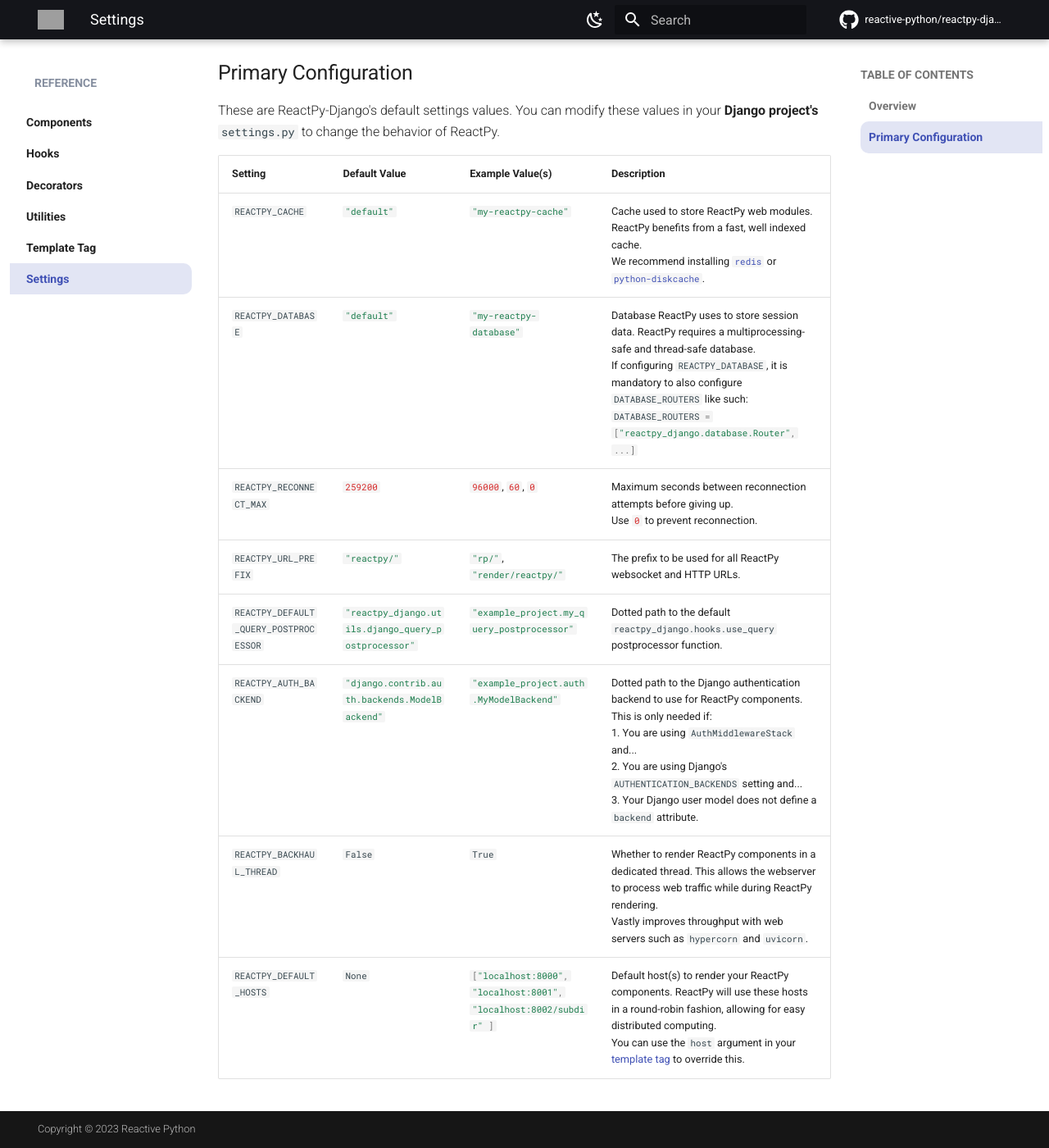
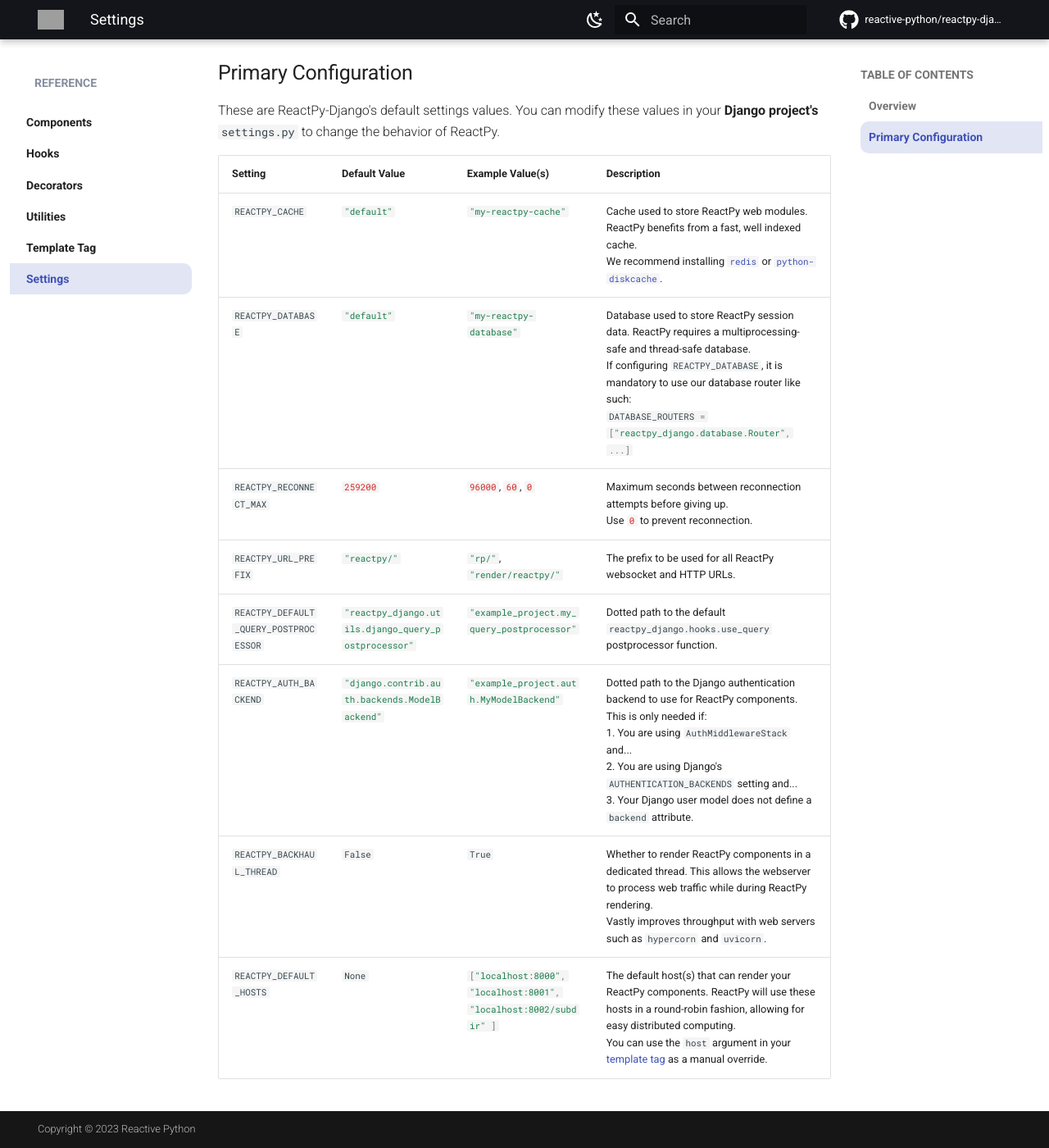
Before and after one commit to reactive-python/reactpy-django, an MkDocs documentation site: the page built from docs/src/features/settings.md, in a window 1280 px wide and 1400 px high, scrolled down 383 px. Shown: the whole window at 82% size. Built offline with MkDocs 1.6.1 and Material for MkDocs 9.7.7, drawn with Linux system fonts in a browser that asks for light colours; comment, search, counter and statistics services are not loaded; the version menu is left out; grey boxes are pictures that could not be loaded.

Commit message:
tweak settings descriptions

```diff
--- a/docs/src/features/settings.md
+++ b/docs/src/features/settings.md
@@ -23,12 +23,12 @@ These are ReactPy-Django's default settings values. You can modify these values
 | Setting | Default Value | Example Value(s) | Description |
 | --- | --- | --- | --- |
 | `REACTPY_CACHE` | `#!python "default"` | `#!python "my-reactpy-cache"` | Cache used to store ReactPy web modules. ReactPy benefits from a fast, well indexed cache.<br/>We recommend installing [`redis`](https://redis.io/) or [`python-diskcache`](https://grantjenks.com/docs/diskcache/tutorial.html#djangocache). |
-| `REACTPY_DATABASE` | `#!python "default"` | `#!python "my-reactpy-database"` | Database ReactPy uses to store session data. ReactPy requires a multiprocessing-safe and thread-safe database.<br/>If configuring `REACTPY_DATABASE`, it is mandatory to also configure `DATABASE_ROUTERS` like such:<br/>`#!python DATABASE_ROUTERS = ["reactpy_django.database.Router", ...]` |
+| `REACTPY_DATABASE` | `#!python "default"` | `#!python "my-reactpy-database"` | Database used to store ReactPy session data. ReactPy requires a multiprocessing-safe and thread-safe database.<br/>If configuring `REACTPY_DATABASE`, it is mandatory to use our database router like such:<br/>`#!python DATABASE_ROUTERS = ["reactpy_django.database.Router", ...]` |
 | `REACTPY_RECONNECT_MAX` | `#!python 259200` | `#!python 96000`, `#!python 60`, `#!python 0` | Maximum seconds between reconnection attempts before giving up.<br/>Use `#!python 0` to prevent reconnection. |
 | `REACTPY_URL_PREFIX` | `#!python "reactpy/"` | `#!python "rp/"`, `#!python "render/reactpy/"` | The prefix to be used for all ReactPy websocket and HTTP URLs. |
 | `REACTPY_DEFAULT_QUERY_POSTPROCESSOR` | `#!python "reactpy_django.utils.django_query_postprocessor"` | `#!python "example_project.my_query_postprocessor"` | Dotted path to the default `reactpy_django.hooks.use_query` postprocessor function. |
 | `REACTPY_AUTH_BACKEND` | `#!python "django.contrib.auth.backends.ModelBackend"` | `#!python "example_project.auth.MyModelBackend"` | Dotted path to the Django authentication backend to use for ReactPy components. This is only needed if:<br/> 1. You are using `AuthMiddlewareStack` and...<br/> 2. You are using Django's `AUTHENTICATION_BACKENDS` setting and...<br/> 3. Your Django user model does not define a `backend` attribute. |
 | `REACTPY_BACKHAUL_THREAD` | `#!python False` | `#!python True` | Whether to render ReactPy components in a dedicated thread. This allows the webserver to process web traffic while during ReactPy rendering.<br/>Vastly improves throughput with web servers such as `hypercorn` and `uvicorn`. |
-| `REACTPY_DEFAULT_HOSTS` | `#!python None` | `#!python ["localhost:8000", "localhost:8001", "localhost:8002/subdir" ]` | Default host(s) to render your ReactPy components. ReactPy will use these hosts in a round-robin fashion, allowing for easy distributed computing.<br/>You can use the `host` argument in your [template tag](../features/template-tag.md#component) to override this. |
+| `REACTPY_DEFAULT_HOSTS` | `#!python None` | `#!python ["localhost:8000", "localhost:8001", "localhost:8002/subdir" ]` | The default host(s) that can render your ReactPy components. ReactPy will use these hosts in a round-robin fashion, allowing for easy distributed computing.<br/>You can use the `host` argument in your [template tag](../features/template-tag.md#component) as a manual override. |
 
 <!--config-details-end-->
```
